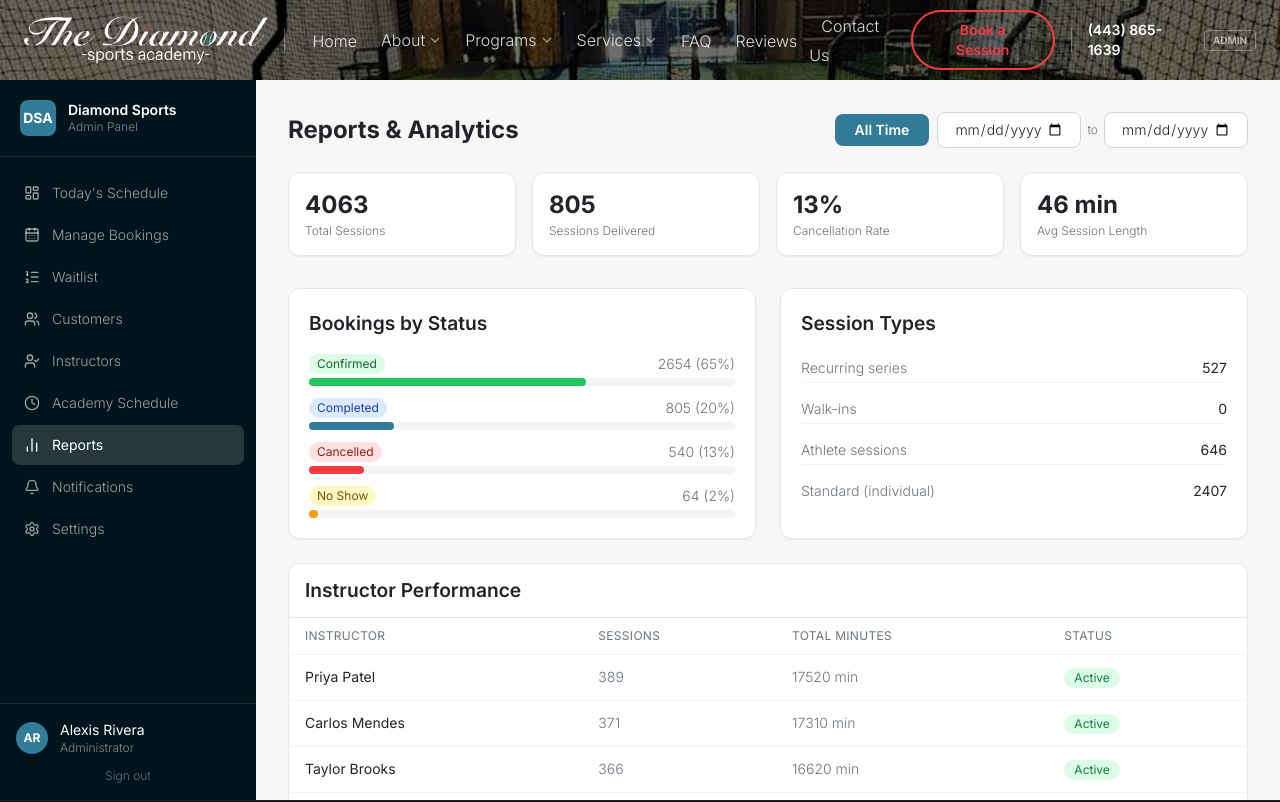
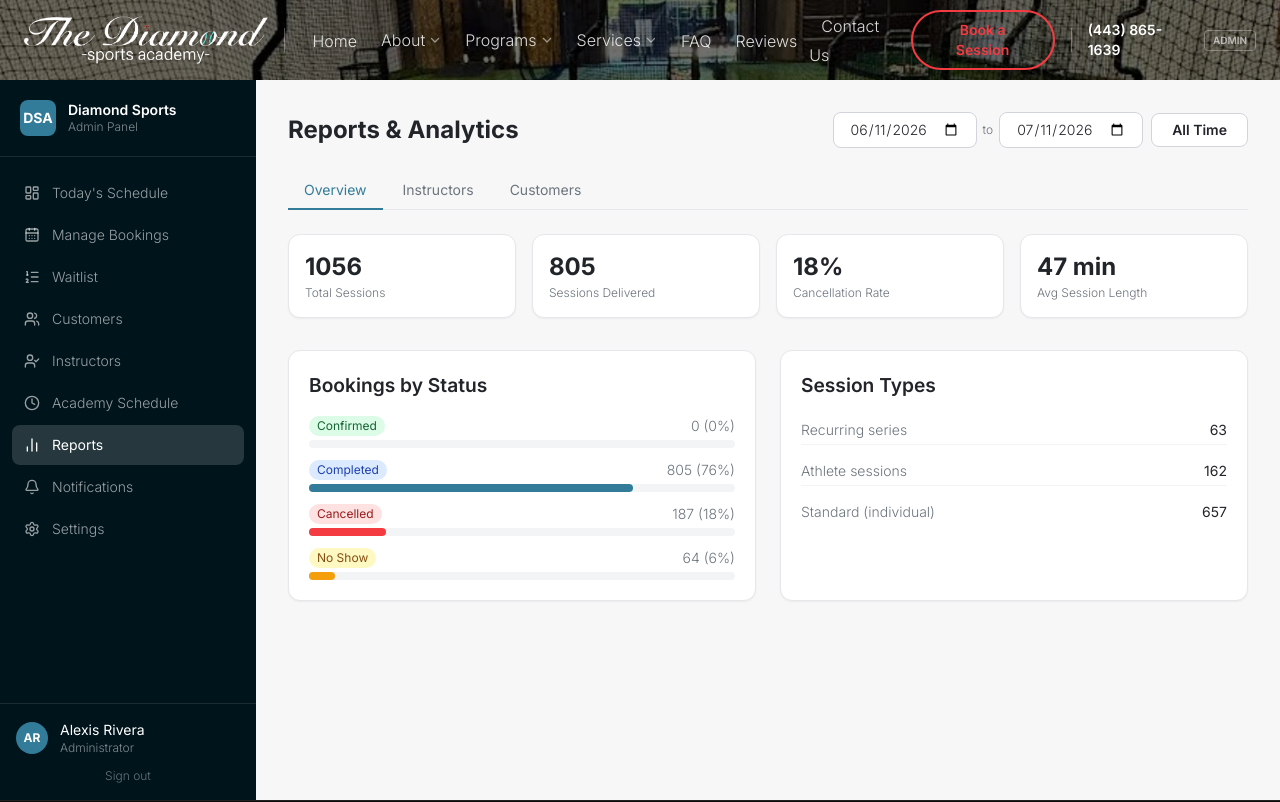
Before and after one commit to sbgitcop77/dsa_wp_modern_prototype, a Next.js app: page /admin/reports in a window 1280 px wide. Shown: the top 802 px of the page. Built offline with nearby package versions, Linux system fonts and the light colour scheme.

Commit message:
added report changes

```diff
--- a/src/app/admin/reports/page.tsx
+++ b/src/app/admin/reports/page.tsx
@@ -1,5 +1,6 @@
 "use client";
 import { useState } from "react";
+import { format, subDays } from "date-fns";
 import { MOCK_BOOKINGS } from "@/data/mock/bookings";
 import { MOCK_INSTRUCTORS } from "@/data/mock/instructors";
 
@@ -17,9 +18,18 @@ const STATUS_COLORS: Record<string, string> = {
   no_show: "bg-yellow-100 text-yellow-800",
 };
 
+type Tab = "overview" | "instructors" | "customers";
+
+const TABS: { key: Tab; label: string }[] = [
+  { key: "overview", label: "Overview" },
+  { key: "instructors", label: "Instructors" },
+  { key: "customers", label: "Customers" },
+];
+
 export default function ReportsPage() {
-  const [dateFrom, setDateFrom] = useState("");
-  const [dateTo, setDateTo] = useState("");
+  const [tab, setTab] = useState<Tab>("overview");
+  const [dateFrom, setDateFrom] = useState(() => format(subDays(new Date(), 30), "yyyy-MM-dd"));
+  const [dateTo, setDateTo] = useState(() => format(new Date(), "yyyy-MM-dd"));
   const isAllTime = !dateFrom && !dateTo;
 
   const scoped = MOCK_BOOKINGS.filter(b => {
@@ -57,7 +67,6 @@ export default function ReportsPage() {
   const topCustomers = Object.values(customerMap).sort((a, b) => b.sessions - a.sessions).slice(0, 5);
 
   const recurringCount = scoped.filter(b => b.isRecurring && b.status !== "cancelled").length;
-  const walkInCount = scoped.filter(b => b.isWalkIn && b.status !== "cancelled").length;
   const childCount = scoped.filter(b => b.isForChild && b.status !== "cancelled").length;
 
   return (
@@ -65,20 +74,39 @@ export default function ReportsPage() {
       <div className="flex items-center justify-between mb-6 flex-wrap gap-3">
         <h1 className="text-2xl font-bold text-[#212529]">Reports & Analytics</h1>
         <div className="flex items-center gap-2">
+          <div className="flex items-center gap-1.5">
+            <input type="date" className="input text-sm py-1.5 w-36" value={dateFrom} onChange={e => setDateFrom(e.target.value)} title="From date" />
+            <span className="text-[#6c757d] text-xs">to</span>
+            <input type="date" className="input text-sm py-1.5 w-36" value={dateTo} onChange={e => setDateTo(e.target.value)} title="To date" />
+          </div>
           <button
             onClick={() => { setDateFrom(""); setDateTo(""); }}
             className={isAllTime ? "btn-primary text-sm py-1.5" : "btn-secondary text-sm py-1.5"}
           >
             All Time
           </button>
-          <div className="flex items-center gap-1.5">
-            <input type="date" className="input text-sm py-1.5 w-36" value={dateFrom} onChange={e => setDateFrom(e.target.value)} title="From date" />
-            <span className="text-[#6c757d] text-xs">to</span>
-            <input type="date" className="input text-sm py-1.5 w-36" value={dateTo} onChange={e => setDateTo(e.target.value)} title="To date" />
-          </div>
         </div>
       </div>
 
+      {/* Tabs */}
+      <div className="flex gap-1 mb-6 border-b border-gray-200">
+        {TABS.map(t => (
+          <button
+            key={t.key}
+            onClick={() => setTab(t.key)}
+            className={`px-4 py-2 text-sm font-medium border-b-2 -mb-px transition-colors ${
+              tab === t.key
+                ? "border-[#337C99] text-[#337C99]"
+                : "border-transparent text-[#6c757d] hover:text-[#212529]"
+            }`}
+          >
+            {t.label}
+          </button>
+        ))}
+      </div>
+
+      {tab === "overview" && (
+        <>
           {/* Key metrics */}
           <div className="grid grid-cols-2 lg:grid-cols-4 gap-4 mb-8">
             {[
@@ -94,7 +122,7 @@ export default function ReportsPage() {
             ))}
           </div>
 
-      <div className="grid lg:grid-cols-2 gap-6 mb-6">
+          <div className="grid lg:grid-cols-2 gap-6">
             {/* Status breakdown */}
             <div className="card p-5">
               <h2 className="font-semibold text-[#212529] mb-4">Bookings by Status</h2>
@@ -129,7 +157,6 @@ export default function ReportsPage() {
               <div className="space-y-3 text-sm">
                 {[
                   { label: "Recurring series", value: recurringCount },
-              { label: "Walk-ins", value: walkInCount },
                   { label: "Athlete sessions", value: childCount },
                   { label: "Standard (individual)", value: activeSessions.filter(b => !b.isRecurring && !b.isWalkIn && !b.isForChild).length },
                 ].map(r => (
@@ -141,9 +168,11 @@ export default function ReportsPage() {
               </div>
             </div>
           </div>
+        </>
+      )}
 
-      {/* Instructor performance */}
-      <div className="card overflow-x-auto mb-6">
+      {tab === "instructors" && (
+        <div className="card overflow-x-auto">
           <div className="px-4 py-3 border-b border-gray-200">
             <h2 className="font-semibold text-[#212529]">Instructor Performance</h2>
           </div>
@@ -169,8 +198,9 @@ export default function ReportsPage() {
             </tbody>
           </table>
         </div>
+      )}
 
-      {/* Top customers */}
+      {tab === "customers" && (
         <div className="card overflow-x-auto">
           <div className="px-4 py-3 border-b border-gray-200">
             <h2 className="font-semibold text-[#212529]">Top Customers by Sessions</h2>
@@ -194,6 +224,7 @@ export default function ReportsPage() {
             </tbody>
           </table>
         </div>
+      )}
     </div>
   );
 }
```
Lines whose indentation alone changed are shown as unchanged.
